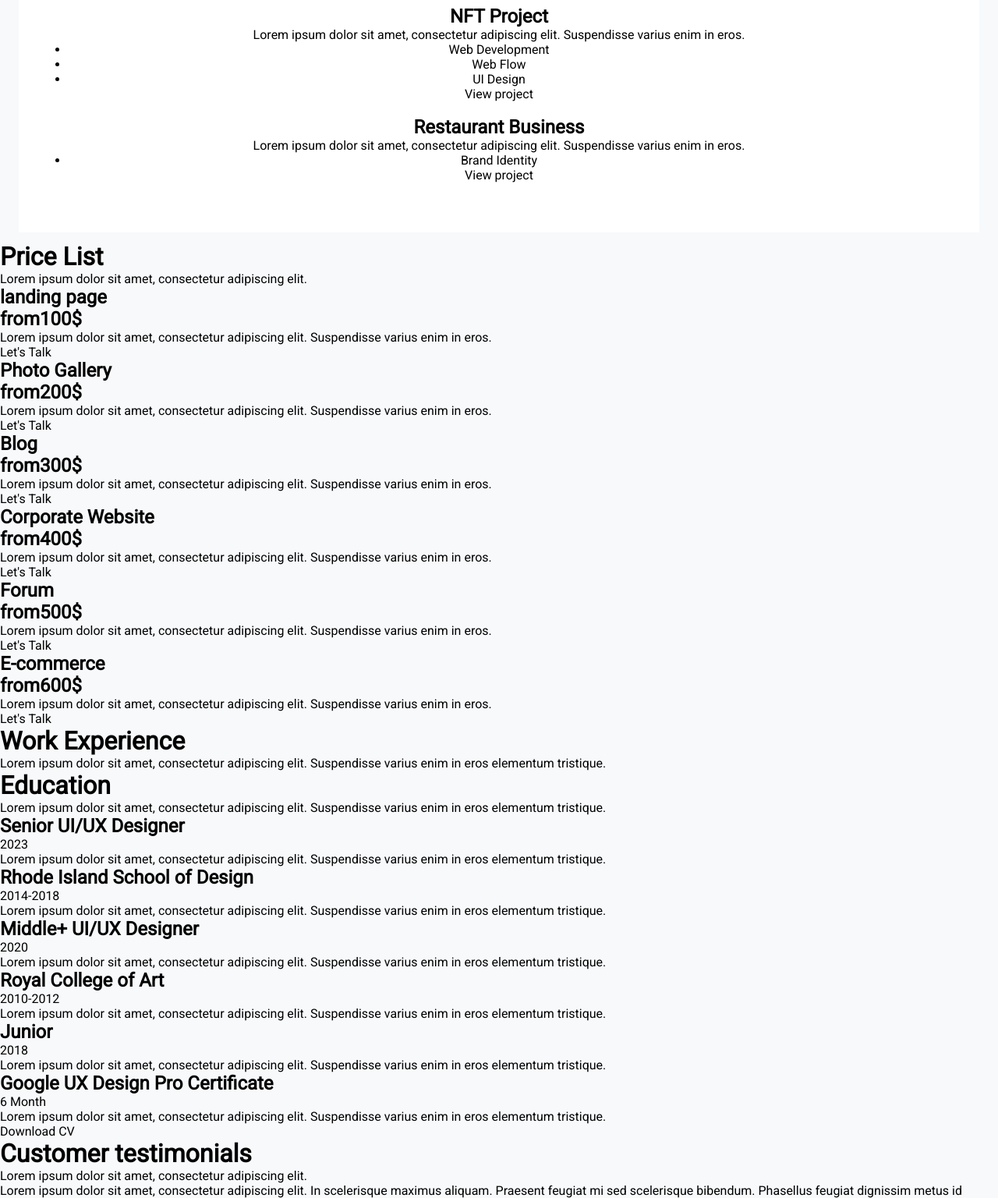
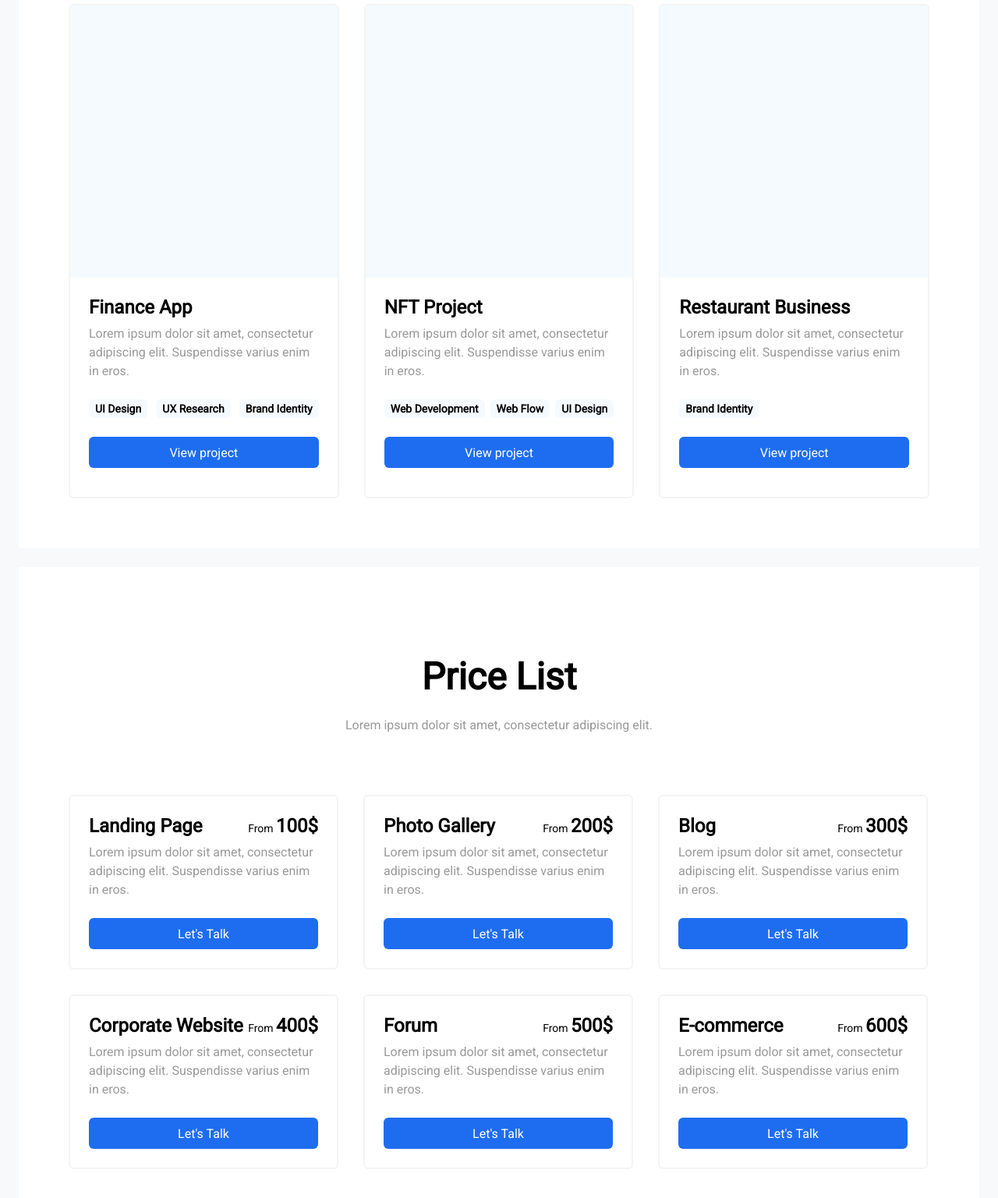
Before and after one commit to Dayanithi24/templateDesign, a plain HTML site: page home.html in a window 1280 px wide. Shown: the part 739-2275 px from the top of the page at 78% size. Drawn offline with Linux system fonts and the light colour scheme.

Commit message:
day1_commit

```diff
--- a/css/style.css
+++ b/css/style.css
@@ -11,11 +11,23 @@ body {
 .container {
     width: 1232px;
     background-color: white;
-    margin: 12px auto;
+    margin: 24px auto;
+}
+
+.gap8 {
+    gap: 8px;
+}
+
+.gap24 {
+    gap: 24px;
 }
 
 .flex {
     display: flex;
+}
+
+.jcsb {
+    justify-content: space-between;
 }
 
 .flex-col {
@@ -53,12 +65,34 @@ body {
     color: white;
     border: none;
     border-radius: 6px;
+    font-size: 16px;
 }
 
 .con1 {
     padding: 64px;
     box-sizing: border-box;
     text-align: center;
+}
+
+.con2 {
+    margin-bottom: 80px;
+}
+
+.con2 h1 {
+    font-size: 48px;
+    margin-bottom: 24px;
+}
+
+.content-info {
+    height: 40%;
+    padding: 24px;
+}
+
+.content-img {
+    width: 100%;
+    height: 60%;
+    background-color: #f4faff;
+    /* background: url(../images/image.png) no-repeat; */
 }
 
 .c999 {
@@ -73,7 +107,7 @@ body {
 
 #head1 span {
     display: block;
-    background: linear-gradient(-90deg,#2264ED 0%,#00A3FF 100%);
+    background: linear-gradient(270deg,#2264ED 0%,#00A3FF 100%);
     -webkit-text-fill-color: transparent;
     -webkit-background-clip: text;
 }
@@ -81,3 +115,166 @@ body {
 .lh150 {
     line-height: 150%;
 }
+
+
+.content-card:first-child {
+    margin-left: 0;
+}
+
+.content-card:last-child {
+    margin-right: 0;
+}
+
+.content-card {
+    height: 630px;
+    margin:0 16px;
+    text-align: left;
+    border: 2px solid #f4f4f4;
+    border-radius: 6px;
+}
+
+.content-card-list {
+    margin: 24px 0;
+    list-style: none;
+    justify-content: space-between;
+}
+
+.content-card-list li {
+    border-radius: 6px;
+    padding: 4px 8px;
+    font-weight: bold;
+    font-size: 14px;
+    background-color: #f4faff;
+}
+
+.content-card-list li:first-child {
+    margin-left: 0;
+}
+
+.content-card-list li:last-child {
+    margin-right: 0;
+}
+
+.con3 {
+    padding: 112px 64px;
+    text-align: center;
+    box-sizing: border-box;
+}
+
+.price-list-card-grid {
+    display: grid;
+    grid-template: auto auto/ 346px 346px 346px;
+    gap: 32px;
+}
+
+.price-list-card {
+    text-align: left;
+    padding: 24px;
+    border: 2px solid #f4f4f4;
+    border-radius: 6px;
+}
+
+.price-list-card > div {
+    margin-bottom: 24px;
+}
+
+.price-list-card > h2 {
+   font-size: 24px;
+}
+
+.price-list-card span {
+    font: 14px Roboto;
+}
+
+.career-list-grid {
+    text-align: left;
+    display: grid;
+    grid-template-columns: 528px 528px;
+    row-gap: 32px;
+    column-gap: 48px;
+    margin-bottom: 80px;
+}
+
+.career-list-grid-head h1 {
+    font-size: 48px;
+    margin-bottom: 24px;
+}
+
+.career-list-grid-head p, .career-list-card p {
+    font-size: 18px;
+}
+
+.career-list-card {
+    padding: 32px;
+    border: 2px solid #f4f4f4;
+    border-radius: 6px;
+}
+
+.career-list-card-head {
+    justify-content: space-between;
+    align-items: center;
+    margin-bottom: 12px;
+}
+
+.career-list-card-head h2 {
+    font-size: 24px;
+}
+
+.career-list-card-head span{
+    width: max-content;
+    height: inherit;
+    padding: 4px 8px;
+    font-size: 14px;
+}
+
+
+
+.contact-grid {
+    display: grid;
+    grid-template-columns: 346px 346px 346px;
+    gap: 32px;
+}
+
+.contact-card {
+    padding: 24px;
+    border: 2px solid #f4f4f4;
+    border-radius: 6px;
+}
+.contact-card a {
+    text-decoration: underline;
+}
+
+.contact-card img {
+    height: 48px;
+    width: 48px;
+    margin-bottom: 24px;
+}
+
+.contact-card-head {
+    margin-bottom: 24px;
+}
+
+.contact-card-head h1 {
+    margin-bottom: 16px;
+}
+
+footer {
+    margin: 24px auto;
+}
+
+.footer-container {
+    padding: 80px 64px;
+    box-sizing: border-box;
+}
+
+.footer-content {
+    border-top: 1px solid #f4f4f4;
+}
+
+.footer-content h2{
+    font-size: 24px;
+}
+
+.footer-content p{
+    font-size: 14px;
+}
--- a/home.html
+++ b/home.html
@@ -35,201 +35,189 @@ scelerisque maximus aliquam. Praesent feugiat mi sed scelerisque
 bibendum. Phasellus feugiat dignissim metus id ultrices. </pre>
             </div>
         </div>
-        <div class="container con1">
-            <div class="flex-col">
+        <div class="flex-col container con1">
+            <div class="flex-col con2">
                 <h1>My latest projects</h1>
                 <p class="c999">Lorem ipsum dolor sit amet, consectetur adipiscing elit.</p>
             </div>
             <div>
-                <div>
-                    <div>
-                        <div><img src="" alt=""></div>
-                        <div>
-                            <div>
+                <div class="flex content">
+                    <div class="flex-col content-card">
+                        <div class="content-img"></div>
+                        <div class="flex-col content-info">
+                            <div class="flex-col gap8">
                                 <h2>Finance App</h2>
-                                <p>Lorem ipsum dolor sit amet, consectetur adipiscing elit. Suspendisse varius enim in eros.</p>
+                                <p class="c999 lh150">Lorem ipsum dolor sit amet, consectetur adipiscing elit. Suspendisse varius enim in eros.</p>
                             </div>
-                            <ul>
+                            <ul class="flex content-card-list">
                                 <li>UI Design</li>
                                 <li>UX Research</li>
                                 <li>Brand Identity</li>
                             </ul>
-                            <a>View project</a>
+                            <button class="blue-fill-button">View project</button>
                         </div>
                     </div>
-                    <div>
-                        <div><img src="" alt=""></div>
-                        <div>
-                            <div>
+                    <div class="flex-col content-card">
+                        <div class="content-img"><img src="" alt=""></div>
+                        <div class="flex-col content-info">
+                            <div class="flex-col gap8">
                                 <h2>NFT Project</h2>
-                                <p>Lorem ipsum dolor sit amet, consectetur adipiscing elit. Suspendisse varius enim in eros.</p>
+                                <p class="c999 lh150">Lorem ipsum dolor sit amet, consectetur adipiscing elit. Suspendisse varius enim in eros.</p>
                             </div>
-                            <ul>
+                            <ul class="flex content-card-list">
                                 <li>Web Development</li>
                                 <li>Web Flow</li>
                                 <li>UI Design</li>
                             </ul>
-                            <a>View project</a>
+                            <button class="blue-fill-button">View project</button>
                         </div>
                     </div>
-                    <div>
-                        <div><img src="" alt=""></div>
-                        <div>
-                            <div>
+                    <div class="flex-col content-card">
+                        <div class="content-img"><img src="" alt=""></div>
+                        <div class="flex-col content-info">
+                            <div class="flex-col gap8">
                                 <h2>Restaurant Business</h2>
-                                <p>Lorem ipsum dolor sit amet, consectetur adipiscing elit. Suspendisse varius enim in eros.</p>
+                                <p class="c999 lh150">Lorem ipsum dolor sit amet, consectetur adipiscing elit. Suspendisse varius enim in eros.</p>
                             </div>
-                            <ul>
+                            <ul class="flex content-card-list">
                                 <li>Brand Identity</li>
                             </ul>
-                            <a>View project</a>
+                            <button class="blue-fill-button">View project</button>
                         </div>
                     </div>
                 </div>
             </div>
         </div>
-        <div>
-            <div>
+        <div class="flex-col container con3">
+            <div class="flex-col con2">
                 <h1>Price List</h1>
-                <p>Lorem ipsum dolor sit amet, consectetur adipiscing elit.</p>
+                <p class="c999">Lorem ipsum dolor sit amet, consectetur adipiscing elit.</p>
             </div>
-            <div>
-                <div>
-                    <div>
-                        <div>
-                            <h2>landing page</h2>
-                            <h2><span>from</span>100$</h2>
+            <div class="price-list-card-grid">
+                <div class="flex-col price-list-card jcsb">
+                    <div class="flex-col gap8">
+                        <div class="flex jcsb">
+                            <h2>Landing Page</h2>
+                            <h2><span>From </span>100$</h2>
                         </div>
-                        <div>
-                            <p>Lorem ipsum dolor sit amet, consectetur adipiscing elit. Suspendisse varius enim in eros.</p>
+                        <p class="c999 lh150">Lorem ipsum dolor sit amet, consectetur adipiscing elit. Suspendisse varius enim in eros.</p>
                     </div>
+                    <button class="blue-fill-button">Let's Talk</button>
                 </div>
-                    <a>Let's Talk</a>
+                <div class="flex-col price-list-card jcsb">
+                    <div class="flex-col gap8">
+                        <div class="flex jcsb">
+                            <h2>Photo Gallery</h2>
+                            <h2><span>From </span>200$</h2>
                         </div>
-                <div>
-                    <div>
-                        <div>
-                            <h2>Photo Gallery</h2>
-                            <h2><span>from</span>200$</h2>
+                        <p class="c999 lh150">Lorem ipsum dolor sit amet, consectetur adipiscing elit. Suspendisse varius enim in eros.</p>
                     </div>
-                        <div>
-                            <p>Lorem ipsum dolor sit amet, consectetur adipiscing elit. Suspendisse varius enim in eros.</p>
+                    <button class="blue-fill-button">Let's Talk</button>
                 </div>
+                <div class="flex-col price-list-card jcsb">
+                    <div class="flex-col gap8">
+                        <div class="flex jcsb">
+                            <h2>Blog</h2>
+                            <h2><span>From </span>300$</h2>
                         </div>
-                    <a>Let's Talk</a>
+                        <p class="c999 lh150">Lorem ipsum dolor sit amet, consectetur adipiscing elit. Suspendisse varius enim in eros.</p>
                     </div>
-                <div>
-                    <div>
-                        <div>
-                            <h2>Blog</h2>
-                            <h2><span>from</span>300$</h2>
+                    <button class="blue-fill-button">Let's Talk</button>
                 </div>
-                        <div>
-                            <p>Lorem ipsum dolor sit amet, consectetur adipiscing elit. Suspendisse varius enim in eros.</p>
+                <div class="flex-col price-list-card jcsb">
+                    <div class="flex-col gap8">
+                        <div class="flex jcsb">
+                            <h2>Corporate Website</h2>
+                            <h2><span>From </span>400$</h2>
                         </div>
+                    <p  class="c999 lh150">Lorem ipsum dolor sit amet, consectetur adipiscing elit. Suspendisse varius enim in eros.</p>
                     </div>
-                    <a>Let's Talk</a>
+                    <button class="blue-fill-button">Let's Talk</button>
                 </div>
-                <div>
-                    <div>
-                        <div>
-                            <h2>Corporate Website</h2>
-                            <h2><span>from</span>400$</h2>
+                <div class="flex-col price-list-card jcsb">
+                    <div class="flex-col gap8">
+                        <div class="flex jcsb">
+                            <h2>Forum</h2>
+                            <h2><span>From </span>500$</h2>
                         </div>
-                        <div>
-                            <p>Lorem ipsum dolor sit amet, consectetur adipiscing elit. Suspendisse varius enim in eros.</p>
+                    <p  class="c999 lh150">Lorem ipsum dolor sit amet, consectetur adipiscing elit. Suspendisse varius enim in eros.</p>
                     </div>
+                    <button class="blue-fill-button">Let's Talk</button>
                 </div>
-                    <a>Let's Talk</a>
+                <div class="flex-col price-list-card jcsb">
+                    <div class="flex-col gap8">
+                        <div class="flex jcsb">
+                            <h2>E-commerce</h2>
+                            <h2><span>From </span>600$</h2>
                         </div>
-                <div>
-                    <div>
-                        <div>
-                            <h2>Forum</h2>
-                            <h2><span>from</span>500$</h2>
+                    <p  class="c999 lh150">Lorem ipsum dolor sit amet, consectetur adipiscing elit. Suspendisse varius enim in eros.</p>
                     </div>
-                        <div>
-                            <p>Lorem ipsum dolor sit amet, consectetur adipiscing elit. Suspendisse varius enim in eros.</p>
-                        </div>
-                    </div>
-                    <a>Let's Talk</a>
-                </div>
-                <div>
-                    <div>
-                        <div>
-                            <h2>E-commerce</h2>
-                            <h2><span>from</span>600$</h2>
-                        </div>
-                        <div>
-                            <p>Lorem ipsum dolor sit amet, consectetur adipiscing elit. Suspendisse varius enim in eros.</p>
-                        </div>
-                    </div>
-                    <a>Let's Talk</a>
+                    <button class="blue-fill-button">Let's Talk</button>
                 </div>
             </div>
         </div>
-        <div>
-            <div>
-                <div>
+        <div class="container con3">
+            <div class="career-list-grid">
+                <div class="flex-col career-list-grid-head">
                     <h1>Work Experience</h1>
-                    <p>Lorem ipsum dolor sit amet, consectetur adipiscing elit. Suspendisse varius enim in eros elementum tristique. </p>
+                    <p class="c999 lh150">Lorem ipsum dolor sit amet, consectetur adipiscing elit. Suspendisse varius enim in eros elementum tristique. </p>
                 </div>
-                <div>
+                <div  class=" flex-col career-list-grid-head">
                     <h1>Education</h1>
-                    <p>Lorem ipsum dolor sit amet, consectetur adipiscing elit. Suspendisse varius enim in eros elementum tristique. </p>
+                    <p class="c999 lh150">Lorem ipsum dolor sit amet, consectetur adipiscing elit. Suspendisse varius enim in eros elementum tristique. </p>
                 </div>
-                <div>
-                    <div>
+                <div class="career-list-card">
+                    <div class="flex career-list-card-head">
                         <h2>Senior UI/UX Designer</h2>
-                        <p>2023</p>
+                        <span class="blue-fill-button">2023</span>
                     </div>
-                    <p>Lorem ipsum dolor sit amet, consectetur adipiscing elit. Suspendisse varius enim in eros elementum tristique. </p>
+                    <p class="c999 lh150">Lorem ipsum dolor sit amet, consectetur adipiscing elit. Suspendisse varius enim in eros elementum tristique. </p>
                 </div>
-                <div>
-                    <div>
+                <div class="career-list-card">
+                    <div class="flex career-list-card-head">
                         <h2>Rhode Island School of Design</h2>
-                        <p>2014-2018</p>
+                        <span class="blue-fill-button">2014-2018</span>
                     </div>
-                    <p>Lorem ipsum dolor sit amet, consectetur adipiscing elit. Suspendisse varius enim in eros elementum tristique. </p>
+                    <p class="c999 lh150">Lorem ipsum dolor sit amet, consectetur adipiscing elit. Suspendisse varius enim in eros elementum tristique. </p>
                 </div>
-                <div>
-                    <div>
+                <div class="career-list-card">
+                    <div class="flex career-list-card-head">
                         <h2>Middle+ UI/UX Designer</h2>
-                        <p>2020</p>
+                        <span class="blue-fill-button">2020</span>
                     </div>
-                    <p>Lorem ipsum dolor sit amet, consectetur adipiscing elit. Suspendisse varius enim in eros elementum tristique. </p>
+                    <p class="c999 lh150">Lorem ipsum dolor sit amet, consectetur adipiscing elit. Suspendisse varius enim in eros elementum tristique. </p>
                 </div>
-                <div>
-                    <div>
+                <div class="career-list-card">
+                    <div class="flex career-list-card-head">
                         <h2>Royal College of Art</h2>
-                        <p>2010-2012</p>
+                        <span class="blue-fill-button">2010-2012</span>
                     </div>
-                    <p>Lorem ipsum dolor sit amet, consectetur adipiscing elit. Suspendisse varius enim in eros elementum tristique. </p>
+                    <p class="c999 lh150">Lorem ipsum dolor sit amet, consectetur adipiscing elit. Suspendisse varius enim in eros elementum tristique. </p>
                 </div>
-                <div>
-                    <div>
+                <div class="career-list-card">
+                    <div class="flex career-list-card-head">
                         <h2>Junior</h2>
-                        <p>2018</p>
+                        <span class="blue-fill-button">2018</span>
                     </div>
-                    <p>Lorem ipsum dolor sit amet, consectetur adipiscing elit. Suspendisse varius enim in eros elementum tristique. </p>
+                    <p class="c999 lh150">Lorem ipsum dolor sit amet, consectetur adipiscing elit. Suspendisse varius enim in eros elementum tristique. </p>
                 </div>
-                <div>
-                    <div>
+                <div class="career-list-card">
+                    <div class="flex career-list-card-head">
                         <h2>Google UX Design Pro Certificate</h2>
-                        <p>6 Month</p>
+                        <span class="blue-fill-button">6 Month</span>
                     </div>
-                    <p>Lorem ipsum dolor sit amet, consectetur adipiscing elit. Suspendisse varius enim in eros elementum tristique. </p>
+                    <p class="c999 lh150">Lorem ipsum dolor sit amet, consectetur adipiscing elit. Suspendisse varius enim in eros elementum tristique. </p>
                 </div>
             </div>
-            <a>Download CV</a>
+            <button class="blue-fill-button">Download CV</button>
         </div>
-        <div>
-            <div>
+        <div class="container con3">
+            <div class="flex-col con2">
                 <h1>Customer testimonials</h1>
                 <p>Lorem ipsum dolor sit amet, consectetur adipiscing elit.</p>
             </div>
-            <div>
-                <div><!-- column -->
+            <div class="flex">
+                <div class="flex-col"><!-- column -->
                     <div>
                         <div><!-- star --></div>
                         <div><p>Lorem ipsum dolor sit amet, consectetur adipiscing elit. In scelerisque maximus aliquam. Praesent feugiat mi sed scelerisque bibendum. Phasellus feugiat dignissim metus id ultrices. </p></div>
@@ -253,7 +241,7 @@ bibendum. Phasellus feugiat dignissim metus id ultrices. </pre>
                         </div>
                     </div>
                 </div>
-                <div><!-- column -->
+                <div class="flex-col"><!-- column -->
                     <div>
                         <div><!-- star --></div>
                         <div><p>Lorem ipsum dolor sit amet, consectetur adipiscing elit. In scelerisque maximus aliquam. Praesent feugiat mi sed scelerisque bibendum. Phasellus feugiat dignissim metus id ultrices. Phasellus feugiat dignissim metus id ultrices.  Phasellus feugiat dignissim metus id. </p></div>
@@ -277,7 +265,7 @@ bibendum. Phasellus feugiat dignissim metus id ultrices. </pre>
                         </div>
                     </div>
                 </div>
-                <div><!-- column -->
+                <div class="flex-col"><!-- column -->
                     <div>
                         <div><!-- star --></div>
                         <div><p>Lorem ipsum dolor sit amet, consectetur adipiscing elit. In scelerisque maximus aliquam. Praesent feugiat mi sed scelerisque bibendum. Phasellus feugiat dignissim metus id ultrices. </p></div>
@@ -303,38 +291,38 @@ bibendum. Phasellus feugiat dignissim metus id ultrices. </pre>
                 </div>
             </div>
         </div>
-        <div>
-            <div>
+        <div class="container con3">
+            <div class="flex-col con2">
                 <h1>Contact me</h1>
                 <p>Lorem ipsum dolor sit amet, consectetur adipiscing elit. </p>
             </div>
+            <div class="contact-grid">
+                <div class="contact-card">
+                    <img src="./images/email.png" alt="mail">
                      <div>
-                <div>
-                    <!-- icon -->
-                     <div>
-                        <div>
+                        <div class="contact-card-head">
                             <h1>Email</h1>
-                            <p>Lorem ipsum dolor sit amet, consectetur adipiscing elit. Suspendisse varius enim in ero.</p>
+                            <p class="c999 lh150">Lorem ipsum dolor sit amet, consectetur adipiscing elit. Suspendisse varius enim in ero.</p>
                         </div>
                         <a>hello@gmail.com</a>
                      </div>
                 </div>
+                <div class="contact-card">
+                    <img src="./images/call.png" alt="phone">
                      <div>
-                    <!-- icon -->
-                     <div>
-                        <div>
+                        <div class="contact-card-head">
                             <h1>Phone</h1>
-                            <p>Lorem ipsum dolor sit amet, consectetur adipiscing elit. Suspendisse varius enim in ero.</p>
+                            <p class="c999 lh150">Lorem ipsum dolor sit amet, consectetur adipiscing elit. Suspendisse varius enim in ero.</p>
                         </div>
                         <a>+1 (555) 000-0000</a>
                      </div>
                 </div>
+                <div class="contact-card">
+                    <img src="./images/maps-and-flags.png" alt="location">
                      <div>
-                    <!-- icon -->
-                     <div>
-                        <div>
+                        <div class="contact-card-head">
                             <h1>Office</h1>
-                            <p>Lorem ipsum dolor sit amet, consectetur adipiscing elit. Suspendisse varius enim in ero.</p>
+                            <p class="c999 lh150">Lorem ipsum dolor sit amet, consectetur adipiscing elit. Suspendisse varius enim in ero.</p>
                         </div>
                         <a>76 9th Avenue New York, NY 10011 USA</a>
                      </div>
@@ -343,10 +331,12 @@ bibendum. Phasellus feugiat dignissim metus id ultrices. </pre>
         </div>
     </main>
     <footer>
-        <div>
-            <div>
+        <div class=" flex-col jcsb footer-container container">
+            <div class="footer-content">
+                <div class="flex jcsb" style="margin-top: 32px;">
                 <h2>Bialovetskyi</h2>
                 <p>© 2023 Bialovetskyi. All rights reserved.</p>
+            </div>
             </div>
         </div>
     </footer>
```
Also changed, not shown: images/call.png (added), images/email.png (added), images/image.png (added), images/img.jpg (added), images/maps-and-flags.png (added), images/star.png (added). Lines whose indentation alone changed are shown as unchanged.
